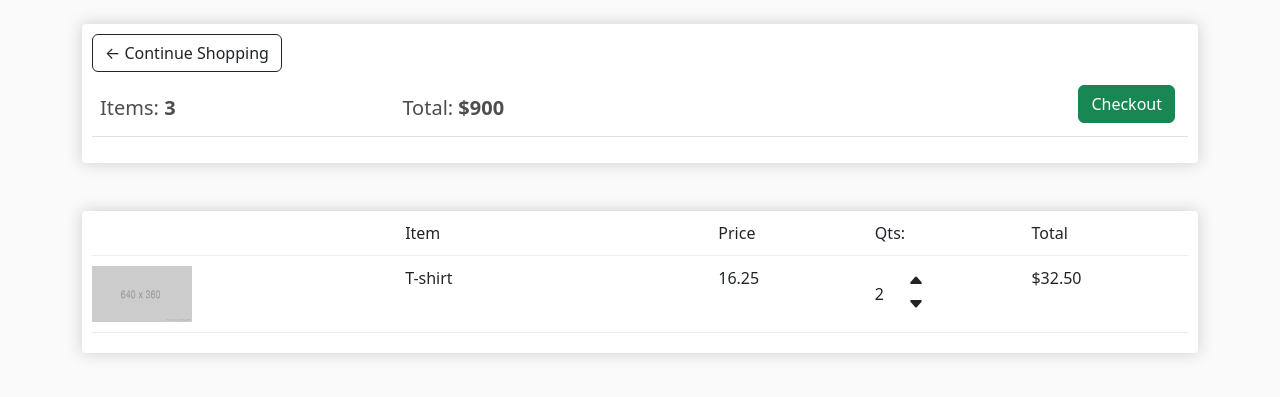
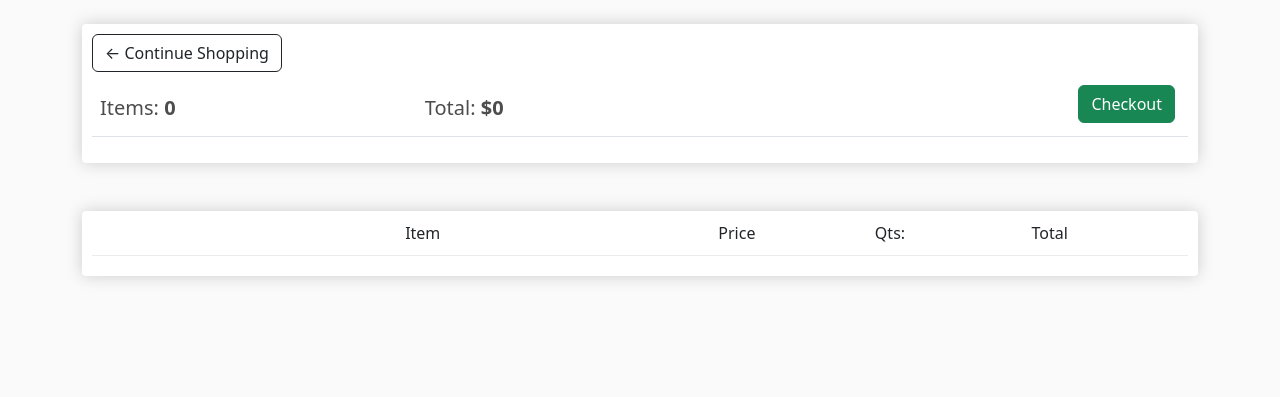
Before and after one commit to joy-ahmed/djstore, a Django app: page /cart/ in a window 1280 px wide. Shown: the part 86-483 px from the top of the page. Run offline with Django 4.2, Linux system fonts and the light colour scheme; lists and menus that the app fills with data are empty.

Commit message:
finished dynamic render in cart and checkout

```diff
--- a/ecommerce/store/templates/store/cart.html
+++ b/ecommerce/store/templates/store/cart.html
@@ -11,8 +11,8 @@
                 <table class="table">
                     <thead>
                         <tr>
-                            <th><h5>Items: <strong>3</strong></h5></th>
-                            <th><h5>Total: <strong>$900</strong></h5></th>
+                            <th><h5>Items: <strong>{{order.get_cart_items}}</strong></h5></th>
+                            <th><h5>Total: <strong>${{order.get_cart_total}}</strong></h5></th>
                             <th>
                                 <a style="float: right; margin: 5px;" class="btn btn-success" href="{% url "checkout" %}">Checkout</a>
                             </th>
@@ -29,15 +29,16 @@
                     <div style="flex:1">Total</div>
                 </div>
 
+                {% for item in items %}
                     <div class="cart-row">
                         <div style="flex:2">
-                        <img class="row-image" src="{% static "images/placeholder.png" %}" alt="">
+                            <img class="row-image" src="{{item.product.imageURL}}" alt="">
                         </div>
-                    <div style="flex:2">T-shirt</div>
-                    <div style="flex:1">16.25</div>
+                        <div style="flex:2">{{item.product.name}}</div>
+                        <div style="flex:1">${{item.product.price}}</div>
                         <div style="flex:1">
                             <div class="d-flex align-items-center gap-4">
-                            <div style="margin-top: -25px;" class="mt-2">2</div>
+                                <div style="margin-top: -25px;" class="mt-2">{{item.quantity}}</div>
                                 <div class="">
                                     <div class="up-ico chg-quantity">
                                         <svg xmlns="http://www.w3.org/2000/svg" width="16" height="16" fill="currentColor" class="bi bi-caret-up-fill" viewBox="0 0 16 16">
@@ -52,8 +53,10 @@
                                 </div>
                             </div>
                         </div>
-                    <div style="flex:1">$32.50</div>
+                        <div style="flex:1">${{item.get_total}}</div>
                     </div>
+                {% endfor %}
+
             </div>
         </div>
     </div>
--- a/ecommerce/store/views.py
+++ b/ecommerce/store/views.py
@@ -9,10 +9,24 @@ def store(request):
 
 
 def cart(request):
-    context = {}
+    if request.user.is_authenticated:
+        customer = request.user.customer
+        order, created = Order.objects.get_or_create(customer=customer, complete=False)
+        items = order.orderitem_set.all()
+    else:
+        items = [] #log out state
+        order = {'get_cart_items': 0, 'get_cart_total': 0} #log out state
+    context = {'items': items, 'order': order}
     return render(request, 'store/cart.html', context)
 
 
 def checkout(request):
-    context = {}
+    if request.user.is_authenticated:
+        customer = request.user.customer
+        order, created = Order.objects.get_or_create(customer=customer, complete=False)
+        items = order.orderitem_set.all()
+    else:
+        items = [] #log out state
+        order = {'get_cart_items': 0, 'get_cart_total': 0} #log out state
+    context = {'items': items, 'order': order}
     return render(request, 'store/checkout.html', context)
```
Also changed, not shown: ecommerce/store/models.py (+18 -0 lines), ecommerce/store/templates/store/checkout.html (+10 -8 lines). Lines whose indentation alone changed are shown as unchanged.
